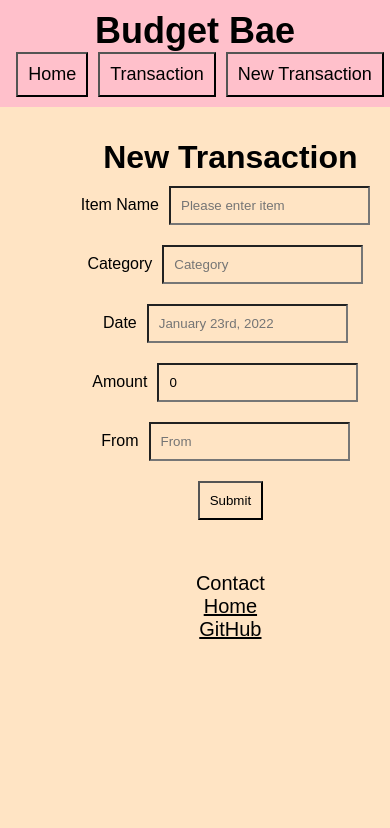
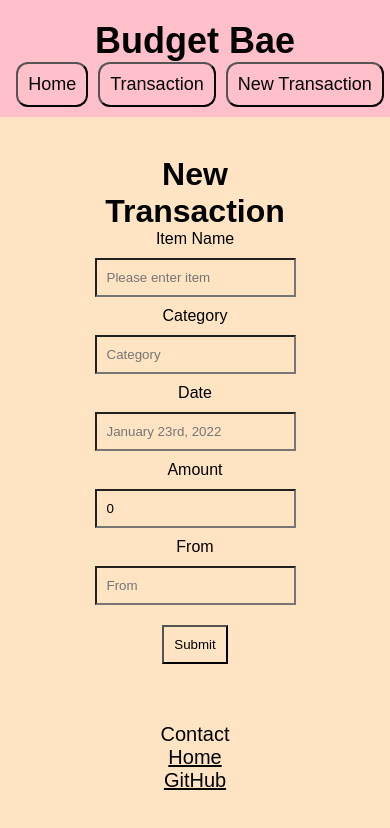
Before and after one commit to TaylorWill94/budget-app-frontend, a React (Create React App) app: page /transactions/new in a window 390 px wide. Shown: the top 828 px of the page. Built offline with nearby package versions, Linux system fonts and the light colour scheme; a web font is replaced by a local one.

Commit message:
Working on grid for home edit page

```diff
--- a/src/App.css
+++ b/src/App.css
@@ -35,7 +35,7 @@
   .app-name {
     background: pink;
     font-size: 36px;
-    margin-top: 10px;
+    margin-top: 20px;
   }
   .nav-items {
     background: pink;
@@ -44,6 +44,7 @@
     font-size: 18px;
     padding: 10px;
     margin-left: 10px;
+    border-radius: 12px;
   }
   .home {
     grid-column: 2;
@@ -61,12 +62,14 @@
 
   .begin {
       margin: 10px;
+      border-radius: 12px;
   }
 
   .budget-review {
       font-size: 18px;
       border: 2px solid rgb(0, 0, 0);
-      margin: 10px;
+      margin-left: 25px;
+      margin-right: 25px;
   }
 
   /* BUDGET LIST TABLE */
@@ -94,16 +97,29 @@
     padding: 10px;
   }
   .new-budget {
+    display: grid;
+    grid-template-columns: 1fr 3fr 1fr;
     text-align: center;
     grid-column: 2;
     padding: 10px;
     padding-top: 10%;
+    padding-left: 10%;
+    padding-right: 10%;
 
     /* margin: 25%;
       font-size: 16px; */
 
     /* EDIT FORM STYLING */
   }
+
+  .new-budget-header {
+      grid-column: 2;
+  }
+
+  .new-budget-form {
+      grid-column: 2;
+  }
+
   input {
     padding: 10px;
     margin: 10px;
@@ -113,10 +129,13 @@
     margin-top: 10px;
   }
   .edit-budget {
-    grid-column: 2;
+    display: grid;
+    grid-template-columns: 1fr 3fr 1fr;
     text-align: center;
     padding: 10px;
     padding-top: 10%;
+    margin-left: 15%;
+    margin-right: 10px;
   }
 
   .back-btn {
@@ -125,6 +144,15 @@
   }
   .budget-edit-form-header {
     font-size: 34px;
+    grid-column: 2;
+  }
+
+  .budget-edit-info {
+      grid-column: 2;
+  }
+
+  .budget-edit-form {
+      grid-column: 2;
   }
 
   /* BUDGET DETAILS STYLING */
--- a/src/components/BudgetEditForm.js
+++ b/src/components/BudgetEditForm.js
@@ -37,8 +37,8 @@ function BudgetEditForm() {
   return (
     <section className="edit-budget">
       <h1 className="budget-edit-form-header">Budget</h1>
-      <h2>Edit</h2>
-      <form onSubmit={handleSubmit}>
+      <h2 className="budget-edit-info">Edit</h2>
+      <form className="budget-edit-form" onSubmit={handleSubmit}>
         <label htmlFor="item_name">Item name:</label>
         <input
           id="item_name"
@@ -91,10 +91,10 @@ function BudgetEditForm() {
         />
         <br />
         <input type="submit" />
-      </form>
       <Link to={`/transactions`}>
         <button className="back-btn">Back</button>
       </Link>
+      </form>
     </section>
   );
 }
--- a/src/components/BudgetNewForm.js
+++ b/src/components/BudgetNewForm.js
@@ -32,8 +32,8 @@ function BudgetNewForm() {
 
   return (
     <div className="new-budget">
-      <h1>New Transaction</h1>
-      <form onSubmit={handleSubmit}>
+      <h1 className="new-budget-header">New Transaction</h1>
+      <form className="new-budget-form" onSubmit={handleSubmit}>
         <label htmlFor="item_name">
           Item Name
         </label>
--- a/src/components/Home.js
+++ b/src/components/Home.js
@@ -5,13 +5,14 @@ const Home = () => {
   return (
     <div className="home">
       <br />
+      <h1 className="home-header">Welcome To Budget Bae</h1>
       <br />
-      <h1 className="home-header">Welcome To Budget Bae</h1>
       <p className="home-desc">
         Budget Bae allows you to organize and track all your expenses in one
         place.
       </p>
-      <h2>Connect with Budget Bae today!</h2>
+      <br />
+      <br />
       <Link to="/transactions">
         <button className="nav-items begin">Let's begin!</button>
       </Link>
```
